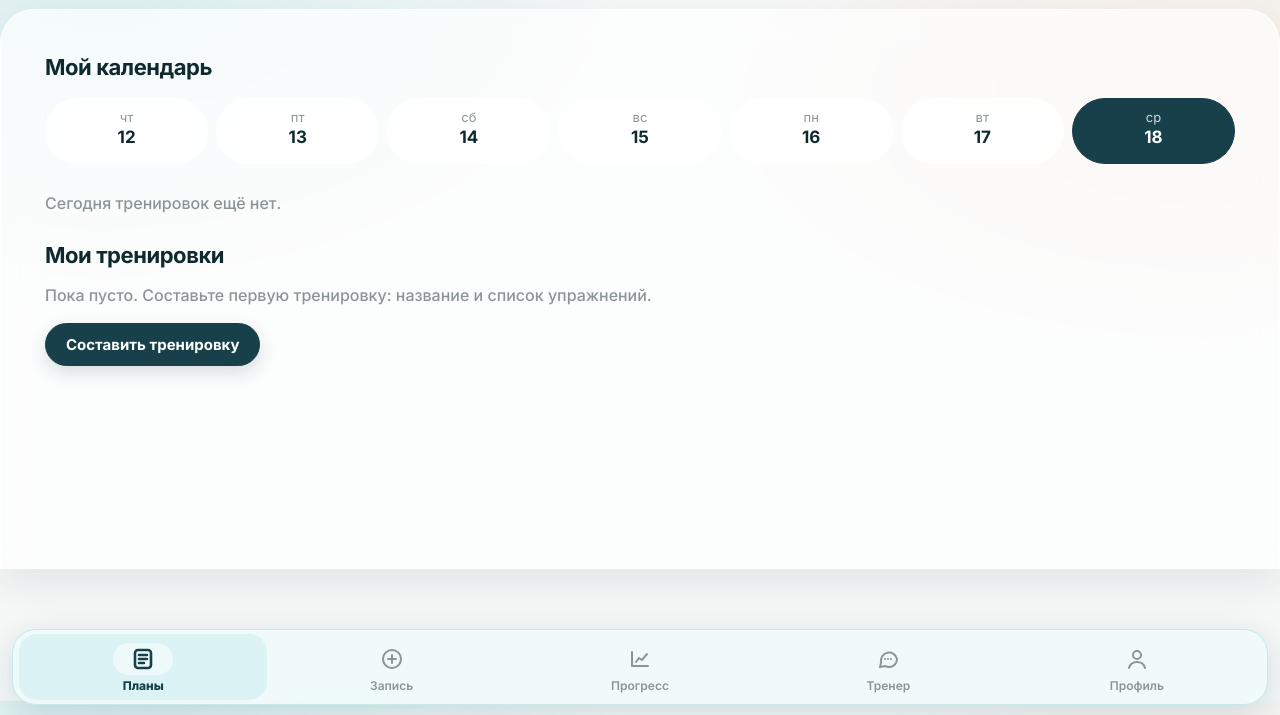
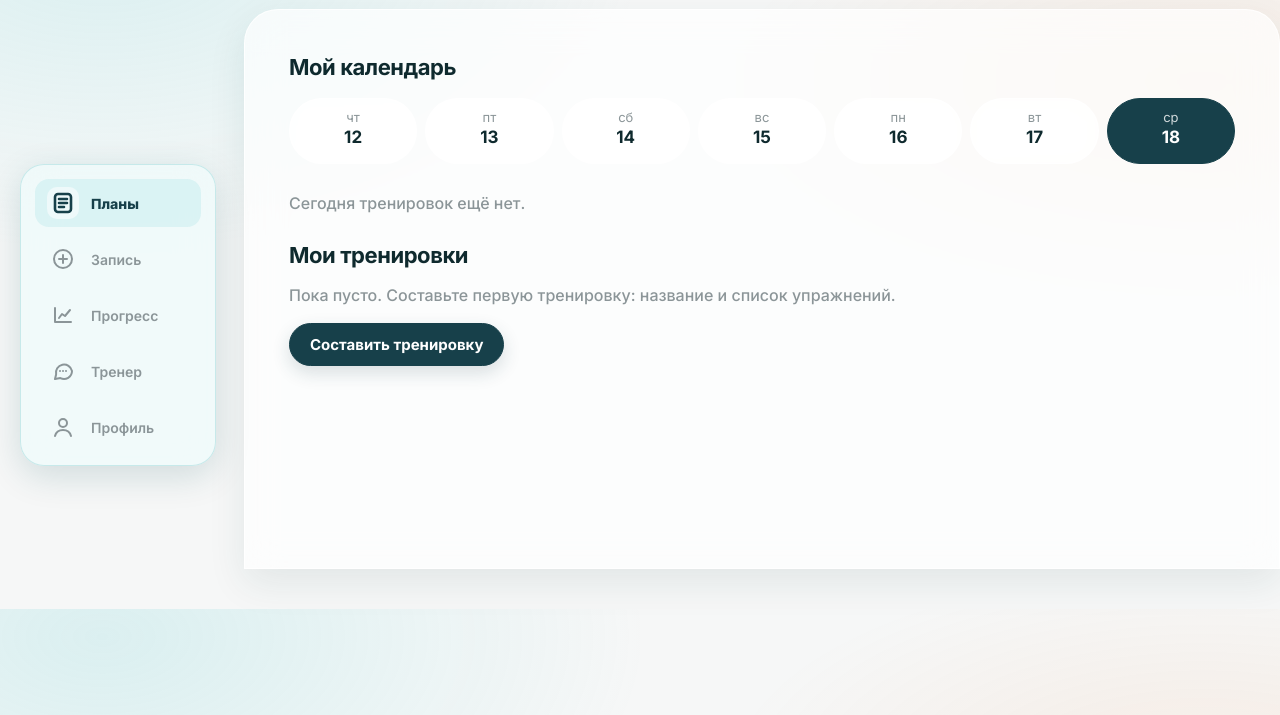
Before and after one commit to ts9187814243-dotcom/training-journal, a website: page public/index.html in a window 1280 px wide. Shown: the part 85-800 px from the top of the page. Drawn offline with Linux system fonts and the light colour scheme; a script that the page names is missing.

Commit message:
Add desktop left sidebar navigation

```diff
--- a/public/css/style.css
+++ b/public/css/style.css
@@ -306,3 +306,14 @@ nav button[aria-current="true"]{background:rgba(70,190,196,.13)}
 
 /* Desktop floating navigation: restore centered inset bar instead of half-screen positioning. */
 @media(min-width:1024px){nav{left:12px;right:12px;top:auto;bottom:calc(env(safe-area-inset-bottom,0px) + 10px);width:auto;transform:none;margin:0;border-radius:24px}}
+
+/* Desktop-only vertical navigation rail; mobile layout remains unchanged. */
+@media(min-width:1024px){
+ body{display:grid;grid-template-columns:220px minmax(0,1fr);column-gap:24px;align-items:start}
+ main{grid-column:2;width:100%;max-width:1280px;margin:0;padding:0 0 40px}
+ nav{position:fixed;left:20px;right:auto;top:50%;bottom:auto;transform:translateY(-50%);width:196px;max-height:calc(100vh - 48px);max-height:calc(100dvh - 48px);overflow-y:auto;display:flex;flex-direction:column;gap:8px;padding:14px;border:1px solid rgba(90,190,195,.28);border-radius:24px;box-shadow:0 10px 35px rgba(15,80,90,.16)}
+ nav button{flex:0 0 auto;width:100%;min-height:48px;display:flex;flex-direction:row;align-items:center;justify-content:flex-start;gap:12px;padding:8px 12px;font-size:14px;text-align:left;border-radius:14px}
+ nav button span:first-child{width:32px;height:32px;flex:none;display:flex;align-items:center;justify-content:center;padding:4px;border-radius:10px}
+ nav button span:last-child{text-align:left}
+ #rest{bottom:24px}
+}
```
